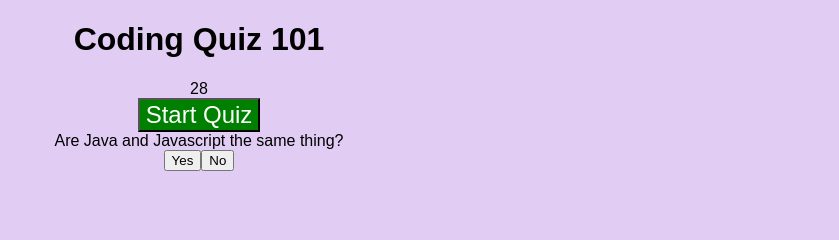
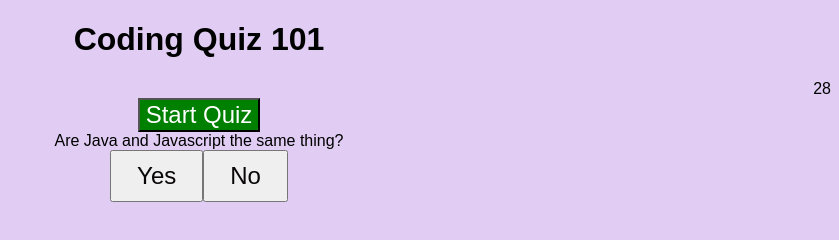
Before and after one commit to dizzymouse0/coding-quiz, a plain HTML site: page index.html in a window 1280 px wide. Both pictures are taken after a click on the button "Start Quiz". Shown: the whole page, without its empty margins (441-1280 px from the left). Drawn offline with Linux system fonts and the light colour scheme.

Commit message:
css additions to buttons

```diff
--- a/assets/css/style.css
+++ b/assets/css/style.css
@@ -2,6 +2,12 @@ body {
     text-align: center;
     font-family: Arial, Helvetica, sans-serif;
     background-color: rgba(223, 201, 243, 0.918);
+
+    cursor: pointer;
+}
+
+aside {
+    text-align: right;
 }
 
 #start-button {
@@ -11,3 +17,11 @@ body {
     background-color: green;
     color: white;
 }
+
+.btn {
+    cursor: pointer;
+    font-size: 24px;
+
+    padding: 10px 25px;
+    color: rgb(8, 6, 6);
+}
```
